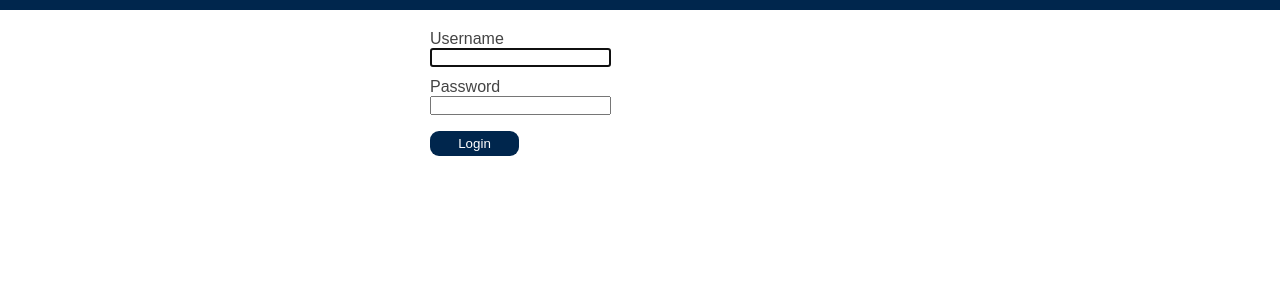
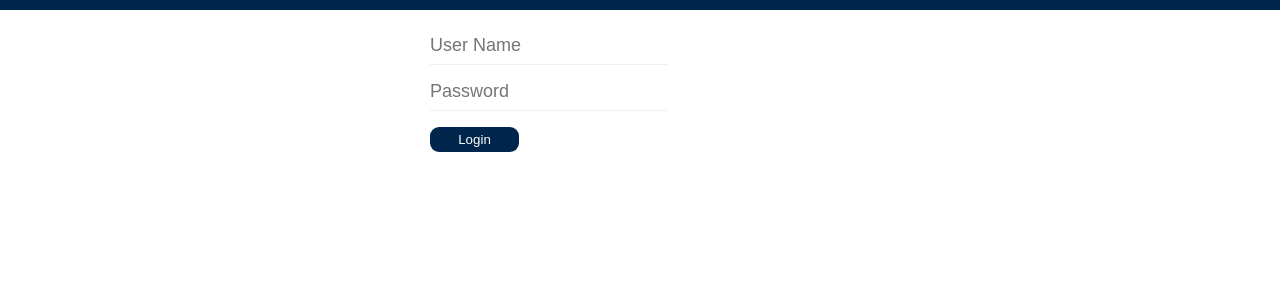
Before and after one commit to bleepster/django-htmx-talk, a Django app: page /login/ in a window 1280 px wide. Shown: the top 300 px of the page. Run offline with Django 4.2, Linux system fonts and the light colour scheme.

Commit message:
updates - add register page

```diff
--- /dev/null
+++ b/example_2/example_2_1/polls/forms.py
@@ -0,0 +1,14 @@
+from django.contrib.auth.forms import AuthenticationForm, UserCreationForm
+
+class PollsUserCreationForm(UserCreationForm):
+    def __init__(self, *args, **kwargs):
+        super(PollsUserCreationForm, self).__init__(*args, **kwargs)
+        self.fields["username"].widget.attrs["placeholder"] = "User Name"
+        self.fields["password1"].widget.attrs["placeholder"] = "Password"
+        self.fields["password2"].widget.attrs["placeholder"] = "Password Confirmation"
+
+class PollsAuthenticationForm(AuthenticationForm):
+    def __init__(self, *args, **kwargs):
+        super(PollsAuthenticationForm, self).__init__(*args, **kwargs)
+        self.fields["username"].widget.attrs["placeholder"] = "User Name"
+        self.fields["password"].widget.attrs["placeholder"] = "Password"
--- a/example_2/example_2_1/polls/static/polls/style.css
+++ b/example_2/example_2_1/polls/static/polls/style.css
@@ -56,12 +56,35 @@ body {
   text-align: right;
 }
 
-.login-username-group {
+.login-input-group {
   padding-bottom: 11px;
 }
 
-.login-password-group {
+.login-error-message {
   padding-bottom: 11px;
+}
+
+ul.errorlist {
+  list-style-type: none;
+}
+
+.register-input-group {
+  padding-bottom: 11px;
+}
+
+.register-error-message {
+  padding-bottom: 11px;
+}
+
+input[type=text],
+input[type=password]
+{
+  border: none;
+  outline: none;
+  padding: 5px 5px 8px 0px;
+  width: 100%;
+  font-size: 18px;
+  border-bottom: solid 1px #efefef;
 }
 
 input[type=radio] {
--- a/example_2/example_2_1/polls/templates/polls/login.html
+++ b/example_2/example_2_1/polls/templates/polls/login.html
@@ -4,21 +4,15 @@
 <div class="login">
   <form action="{% url "polls:login" %}" method="post">
     {% csrf_token %}
-    <div class="login-username-group">
-      <div>
-        {{ login_form.username.label_tag }}
-      </div>
-      <div>
+    <div class="login-input-group">
         {{ login_form.username }}
-      </div>
     </div>
-    <div class="login-password-group">
-      <div>
-        {{ login_form.password.label_tag }}
-      </div>
+    <div class="login-input-group">
       <div>
         {{ login_form.password }}
-      </div>
+    </div>
+    <div class="login-error-message">
+      {{ login_form.non_field_errors }}
     </div>
     <input type="submit" value="Login">
   </form>
--- a/example_2/example_2_1/polls/urls.py
+++ b/example_2/example_2_1/polls/urls.py
@@ -8,6 +8,7 @@ urlpatterns = [
     path("", views.index, name="index"),
     path("login/", views.user_login, name="login"),
     path("logout/", views.user_logout, name="logout"),
+    path("register/", views.register, name="register"),
     path("<int:question_id>/", views.detail, name="detail"),
     path("<int:question_id>/results/", views.results, name="results"),
     path("<int:question_id>/vote/", views.vote, name="vote"),
--- a/example_2/example_2_1/polls/views.py
+++ b/example_2/example_2_1/polls/views.py
@@ -4,14 +4,24 @@ from django.urls import reverse
 from django.contrib import messages
 from django.contrib.auth import login, logout, authenticate
 from django.contrib.auth.decorators import login_required
-from django.contrib.auth.forms import AuthenticationForm
 
 from .models import Question, Choice
+from .forms import PollsAuthenticationForm, PollsUserCreationForm
 
+
+def register(request):
+    if request.method == "POST":
+        form = PollsUserCreationForm(request.POST, label_suffix="")
+        if form.is_valid():
+            form.save()
+            return redirect("polls:login")
+    else:
+        form = PollsUserCreationForm(label_suffix="")
+    return render(request, "polls/register.html", context={"register_form": form})
 
 def user_login(request):
     if request.method == "POST":
-        form = AuthenticationForm(request, data=request.POST)
+        form = PollsAuthenticationForm(request, data=request.POST, label_suffix="")
         if form.is_valid():
             username = form.cleaned_data.get("username")
             password = form.cleaned_data.get("password")
@@ -19,14 +29,12 @@ def user_login(request):
             if user:
                 login(request, user)
                 return redirect("polls:index")
-            else:
-                messages.error(request, "Invalid username or password.")
-        else:
-            messages.error(request, "Invalid username or password.")
-    form = AuthenticationForm(label_suffix="")
+        messages.error(request, "Invalid username or password.")
+    else:
+        form = PollsAuthenticationForm(label_suffix="")
     return render(request, "polls/login.html", context={"login_form": form})
 
-
+@login_required
 def user_logout(request):
     logout(request)
     return redirect("polls:login")
```
Also changed, not shown: example_2/example_2_1/polls/templates/polls/register.html (added, +20 -0 lines).
